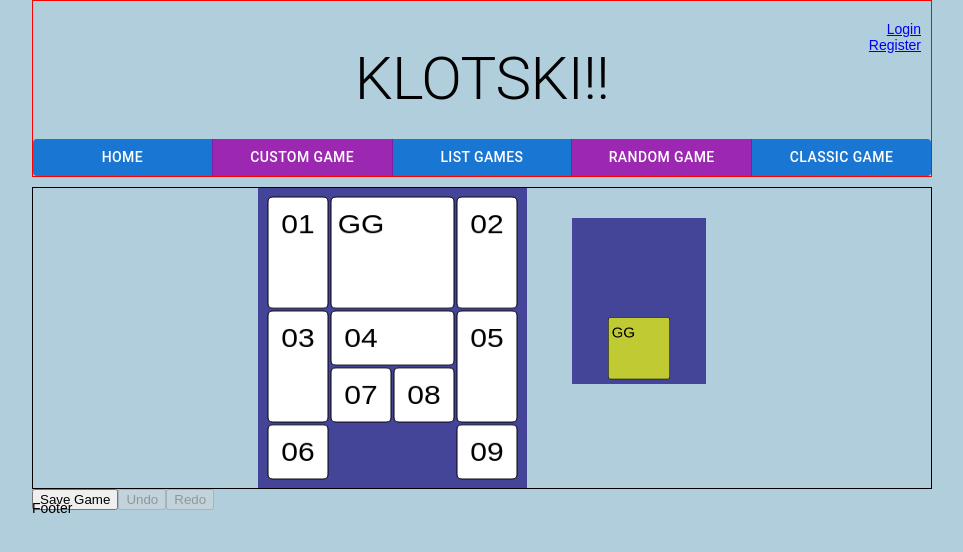
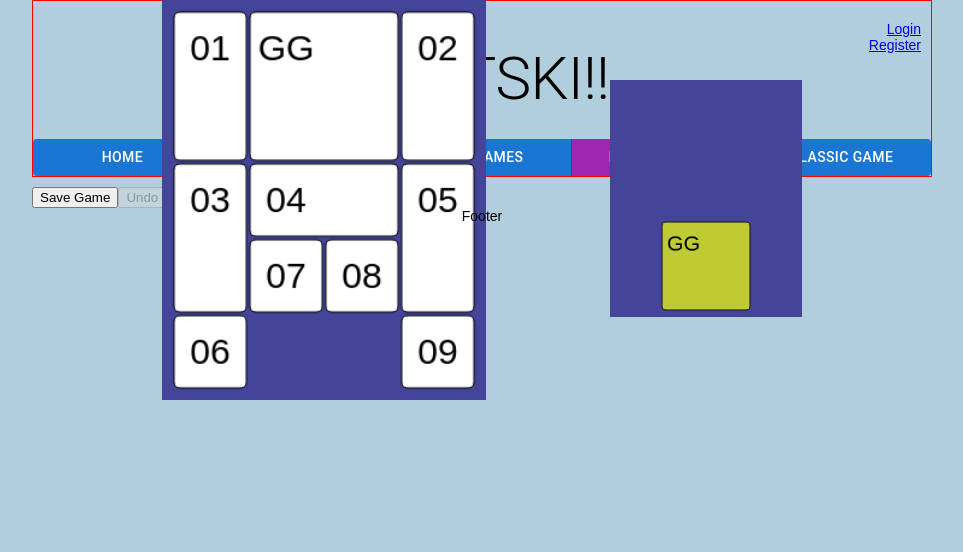
Before and after one commit to JP235/jpmantilla, a React (Create React App) app: page /game/classic in a window 1280 px wide. Shown: the top 552 px of the page, without its empty margins (158-1121 px from the left). Built offline with nearby package versions, Linux system fonts and the light colour scheme.

Commit message:
make prettier

```diff
--- a/src/index.css
+++ b/src/index.css
@@ -13,11 +13,11 @@ body {
     padding-top: 0px;
 }
 .Footer {
-    bottom: 10px;
+    bottom: 0px;
     height: 50px;
     position: relative;
-    /* text-align: center; */
-    /* align-self: flex-end; */
+    text-align: center;
+    align-self: flex-end;
 }
 
 .Content {
--- a/src/pages/CustomGame/CustomGame.css
+++ b/src/pages/CustomGame/CustomGame.css
@@ -1,29 +1,5 @@
-.new-game-container {
-	position: relative;
-	margin: auto;
-	width: 100%;
-	border: 1px solid black;
-}
-
-.setup-board {
-	position: absolute;
-	right: 35%;
-	width: 30%;
-    height: 800%;
-}
-.win-board {
-    position: absolute;
-	right: 0%;
-	width: 30%;
-    height: 800%;
-}
-.new-board {
-	width: 100%;
-}
-
 .menu {
-	position: absolute;
-	width: 25%;
+	width: 20%;
 	left: 30px;
 }
 
@@ -31,10 +7,15 @@
     top: 150%;
 }
 .prev-next{
-    top: 300%;
+    position: absolute;
+    bottom: 0%
 }
 .step {
-	width: 100%;
-    width: 30%;
+    position: absolute;
+    width: 20%;
 	top: 100px;
 }
+
+input[type='number']{
+    width: 30px;
+}
--- a/src/pages/PlayGame/playGame.css
+++ b/src/pages/PlayGame/playGame.css
@@ -1,38 +1,25 @@
-.BoardsContainer {
+.boards-container {
     position: relative;
+    width: 100%;
     border: 1px solid black;
     min-height: 300px;
     height: 100%;
-    margin-left: 0px;
 }
 #playBoard {
 	position: absolute;
+    top: 0;
 	left: 25%;
-	width: 30%;
+	max-width: 30%;
     max-height: 100%;
+    min-width: 10%; ;
+    min-height: 50%;
 }
 #winBoard {
     position: absolute;
 	top: 10%;
     left: 60%;
-    width: 15%; ;
-    max-height: 100%;
+    max-width: 15%; ;
+    max-height: 50%;
+    min-width: 5%; ;
+    min-height: 25%;
 }
-
-.menu {
-	position: absolute;
-	width: 25%;
-	left: 30px;
-}
-
-.step-actions{
-    top: 150%;
-}
-.prev-next{
-    top: 300%;
-}
-.step {
-	width: 100%;
-    width: 30%;
-	top: 100px;
-}
```
